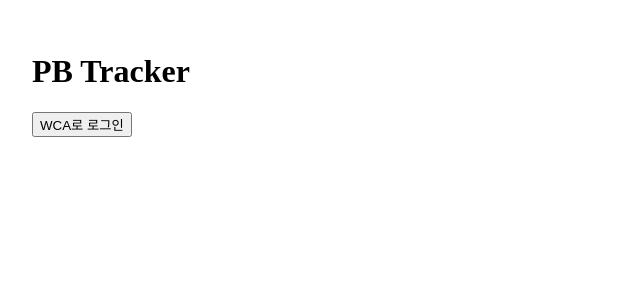
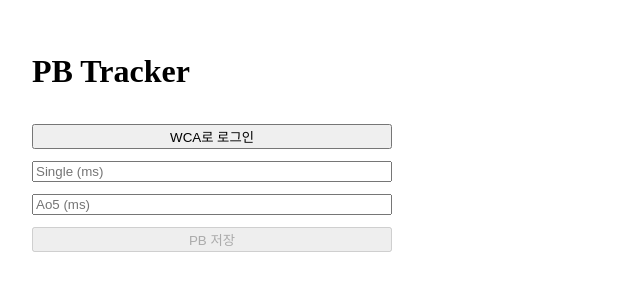
Before and after one commit to myorange02/speedcubing-pb-tracker, a React (Vite) app in the folder frontend/: page / in a window 1280 px wide. Shown: the top 300 px of the page, without its empty margins (0-640 px from the left). Built offline with nearby package versions, Linux system fonts and the light colour scheme; no server answers.

Commit message:
feat(auth): add WCA OAuth via Flask + Firebase custom token; frontend popup flow (#1)
Co-authored-by: Juwhan Jung <myorange02@Juwhanui-MacBookPro.local>

```diff
--- a/frontend/src/App.jsx
+++ b/frontend/src/App.jsx
@@ -1,17 +1,80 @@
 import { useState, useEffect } from 'react';
-import { getAuth, signInWithCustomToken } from "firebase/auth";
+import { getAuth, signInWithCustomToken, onAuthStateChanged } from "firebase/auth";
+import { savePB3x3 } from './pbRepo';
 
-const BACKEND_BASE = "https://arrival-portable-holder-vpn.trycloudflare.com"
+const BACKEND_BASE = "https://continuously-property-jews-cloth.trycloudflare.com"
 
 export default function App() {
+  const [singleMs, setSingleMs] = useState("");
+  const [ao5Ms, setAo5Ms] = useState("");
+  const [uid, setUid] = useState(null);
+
+  useEffect(() => {
+    const un = onAuthStateChanged(getAuth(), (user) => {
+      console.log("onAuthStateChanged uid =", user?.uid);
+      setUid(user?.uid ?? null);
+    })
+    return un;
+  }, []);
+
+  useEffect(() => {
+    const onMsg = async (e) => {
+      console.log("onMsg origin:", e.origin);         // ← 여기 꼭 보세요
+      console.log("onMsg data:", e.data);
+      console.log(typeof(e.data.type));
+      //if (!e.origin.startsWith(BACKEND_BASE)) return; // 보안: 백엔드 도메인만 허용
+      if (e.data?.type === "WCA_CUSTOM_TOKEN" && typeof e.data.token === "string") {
+        console.log("token length:", e.data.token.length);
+        await signInWithCustomToken(getAuth(),e.data.token);
+        setUid(getAuth().currentUser?.uid || null);
+        alert("로그인 성공!");
+      }
+    };
+    window.addEventListener("message", onMsg);
+    return () => window.removeEventListener("message", onMsg);
+  }, []);
+
   const openWCA = () => {
-    window.open(`${BACKEND_BASE}/auth/wca/login`, 'wca', "width=480, height=720");
-  }
+    const w = window.open(`${BACKEND_BASE}/auth/wca/login`, 'wca', "width=480, height=720");
+    if (!w || w.closed || typeof w.closed === "undefined") {
+      // 팝업 차단 시 폴백
+      window.location.assign(`${BACKEND_BASE}/auth/wca/login`);
+    }
+  };
+
+  const save = async () => {
+    try {
+      await savePB3x3({
+        singleMs: Number(singleMs),
+        ao5Ms: Number(ao5Ms),
+      });
+      alert("저장 완료");
+    } catch(e) {
+      console.error(e);
+      alert(e.message || "저장 실패");
+    }
+  };
 
   return (
-    <div style={{ padding: 24}}>
+    <div style={{ padding: 24, display: "grid", gap: 12, maxWidth: 360 }}>
       <h1>PB Tracker</h1>
-      <button onClick={openWCA}>WCA로 로그인</button>
+      <button onClick={openWCA}>{uid ? "다시 로그인" : "WCA로 로그인"}</button>
+      {uid && <small>Signed in: {uid}</small>}
+
+      <input
+        placeholder="Single (ms)"
+        value={singleMs}
+        inputMode="numeric"
+        onChange={(e) => setSingleMs(e.target.value)}
+      />
+
+      <input
+        placeholder="Ao5 (ms)"
+        value={ao5Ms}
+        inputMode="numeric"
+        onChange={(e) => setAo5Ms(e.target.value)}
+      />
+      <button onClick={save} disabled={!uid}>PB 저장</button>
     </div>
-  )
+  );
 }
--- /dev/null
+++ b/frontend/src/pbRepo.js
@@ -0,0 +1,10 @@
+import { getFirestore, doc, setDoc, serverTimestamp } from "firebase/firestore";
+import { getAuth } from "firebase/auth";
+
+export async function savePB3x3({ singleMs, ao5Ms }) { // milliseconds
+    const uid = getAuth().currentUser?.uid;
+    if (!uid) throw new Error("Not signed in");
+    const db = getFirestore();
+    const ref = doc(db, "users", uid, "pb3x3", "best");
+    await setDoc(ref, { singleMs, ao5Ms, updateAt: serverTimestamp() }, { merge: true});
+}
```
Also changed, not shown: 2 other files (tests, documents, lock files or other folders).
